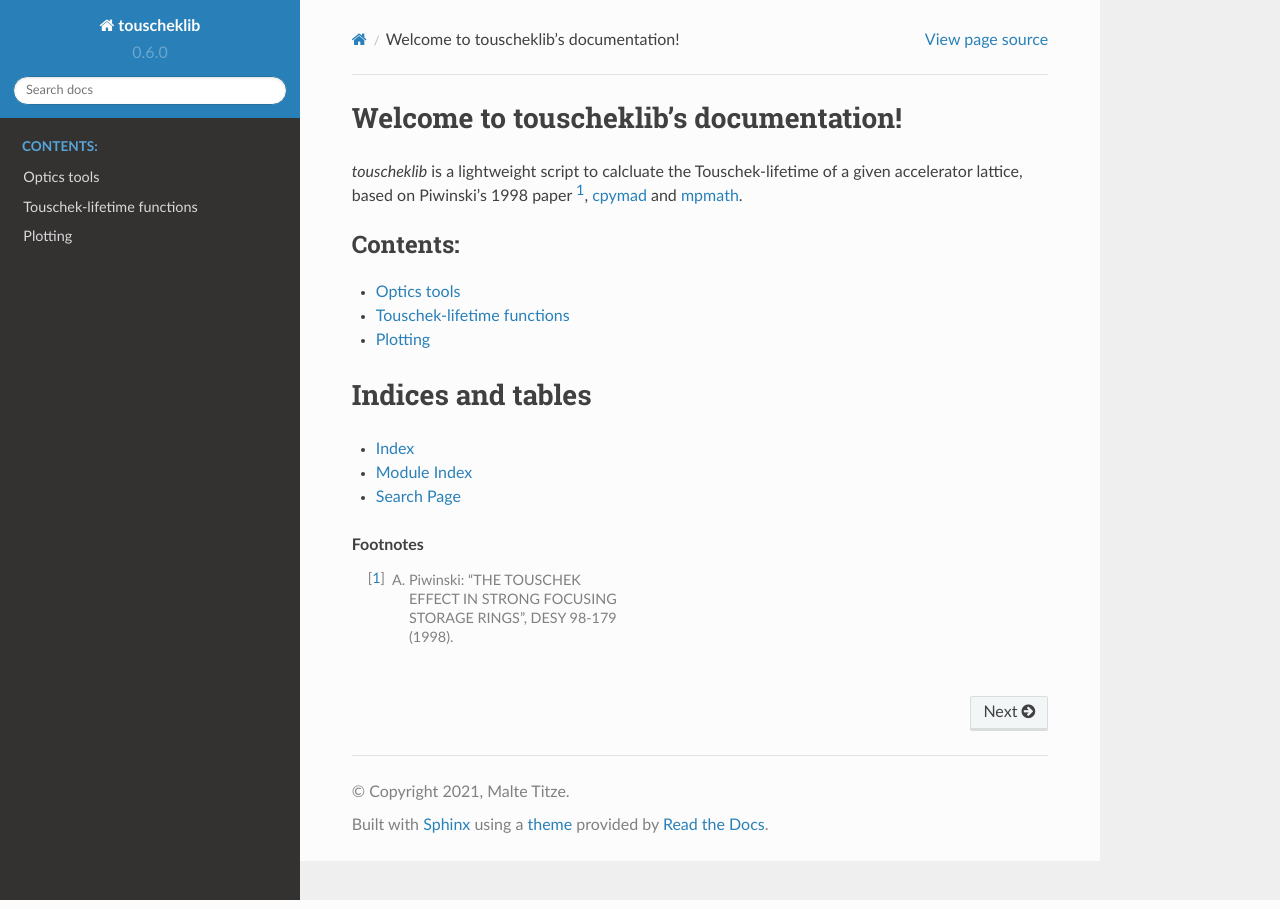
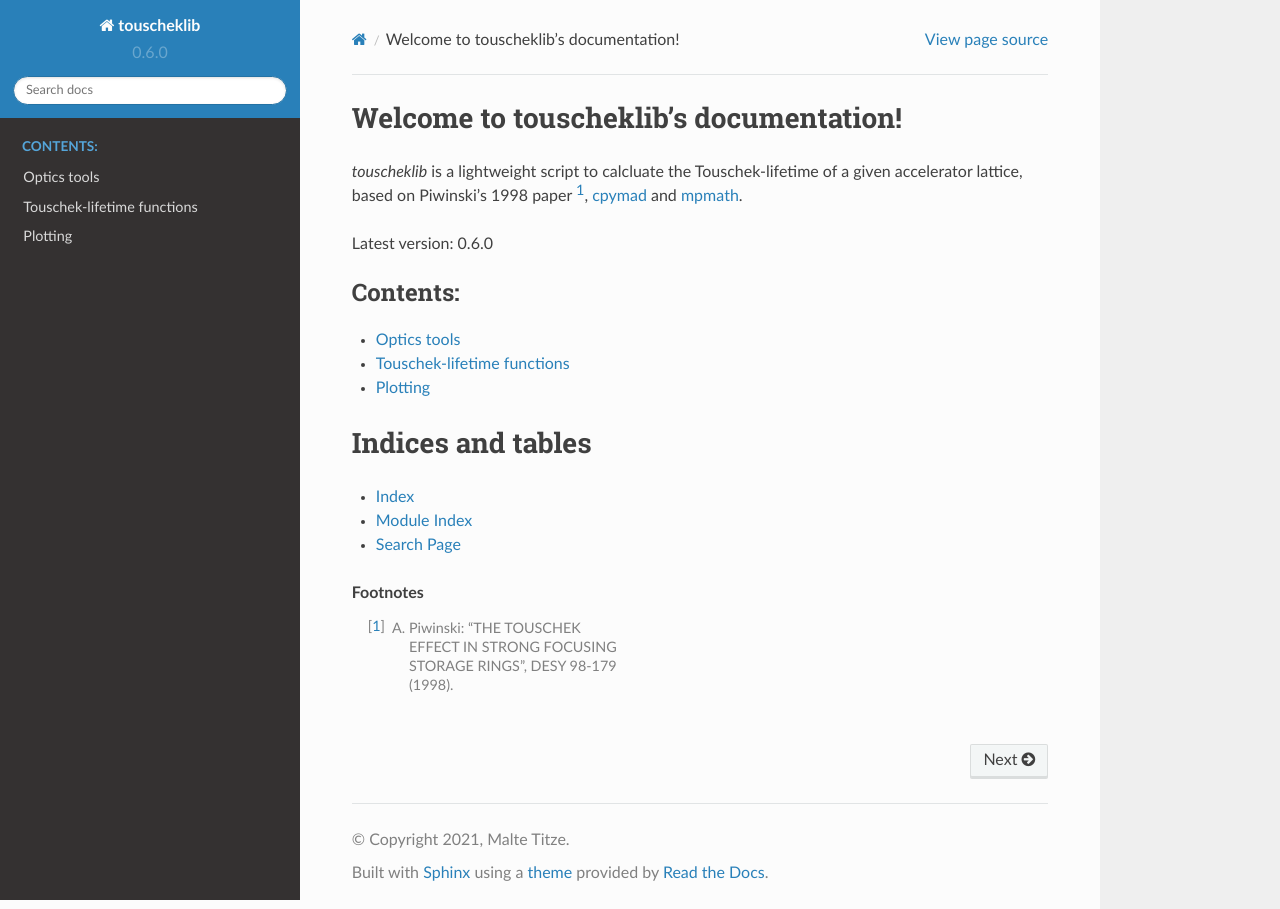
Before and after one commit to mtitze/touschek, a Sphinx documentation site: the page built from docs/source/index.rst, in a window 1280 px wide. Built offline with Sphinx 7.4.7 and the Read the Docs theme 2.0.0, drawn with Linux system fonts in a browser that asks for light colours; the version number is read from the project's files by our own code.

Commit message:
version notification

```diff
--- a/docs/source/index.rst
+++ b/docs/source/index.rst
@@ -4,6 +4,8 @@ Welcome to touscheklib's documentation!
 `touscheklib` is a lightweight script to calcluate the Touschek-lifetime of a given
 accelerator lattice, based on Piwinski's 1998 paper [1]_, `cpymad <https://github.com/hibtc/cpymad>`_
 and `mpmath <https://mpmath.org/>`_.
+
+Latest version: |release|
 
 .. toctree::
    :maxdepth: 2
--- a/touscheklib/_version.py
+++ b/touscheklib/_version.py
@@ -1,6 +1,7 @@
 import os
 abspath = os.path.abspath('.')
 
+# read pyproject.toml as the single reference for the version number:
 with open(f'{abspath}/pyproject.toml', 'r') as f:
     for line in f.readlines():
         if 'version' in line:
```
